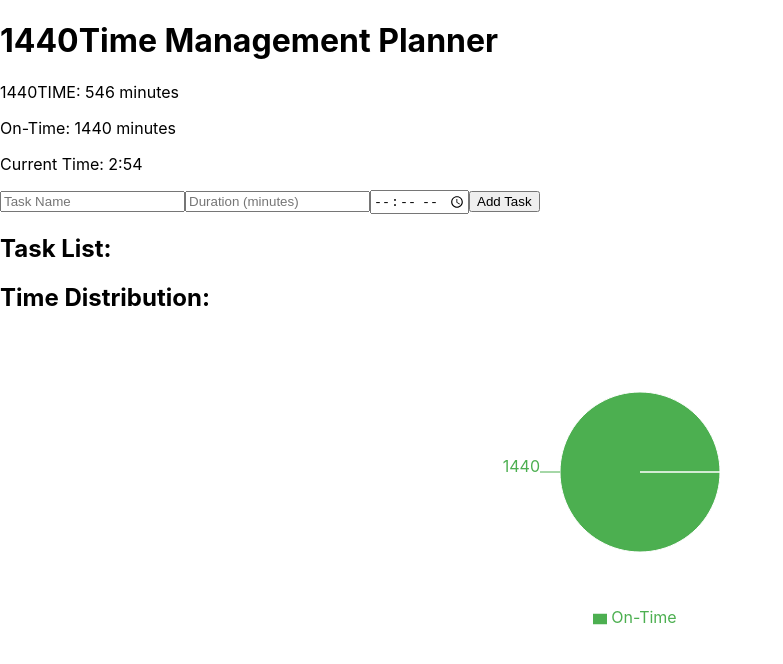
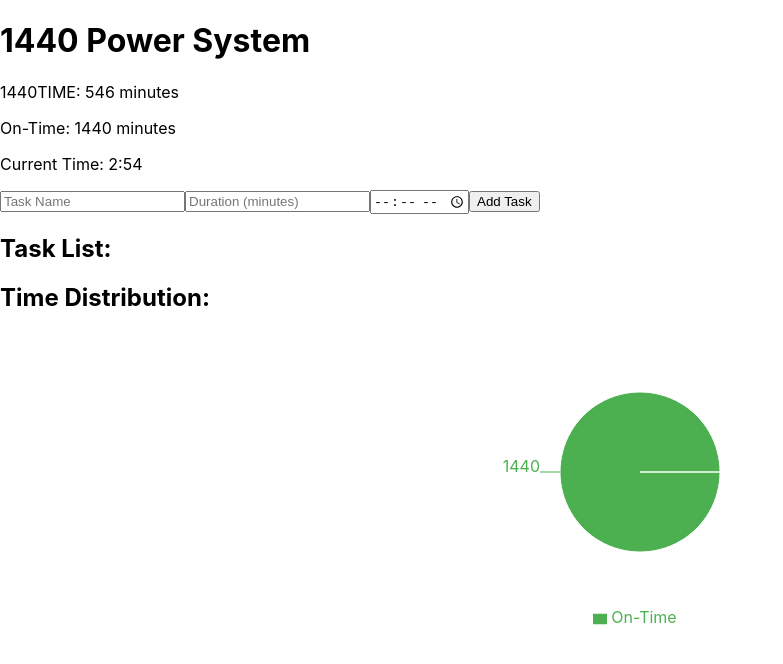
Before and after one commit to kmac1310/my-first-react-app, a React (Create React App) app: page / in a window 1280 px wide. Shown: the top 664 px of the page, without its empty margins (0-783 px from the left). Built offline with nearby package versions, Linux system fonts and the light colour scheme.

Commit message:
Renamed Planner to The 1440 Power System

```diff
--- a/src/App.js
+++ b/src/App.js
@@ -64,7 +64,7 @@ const TimeManagementPlanner = () => {
 
   return (
     <div>
-      <h1>1440Time Management Planner</h1>
+      <h1>1440 Power System</h1>
       <div>
         <p>1440TIME: {totalMinutesLeft} minutes</p>
         <p>On-Time: {remainingMinutes} minutes</p>
```
